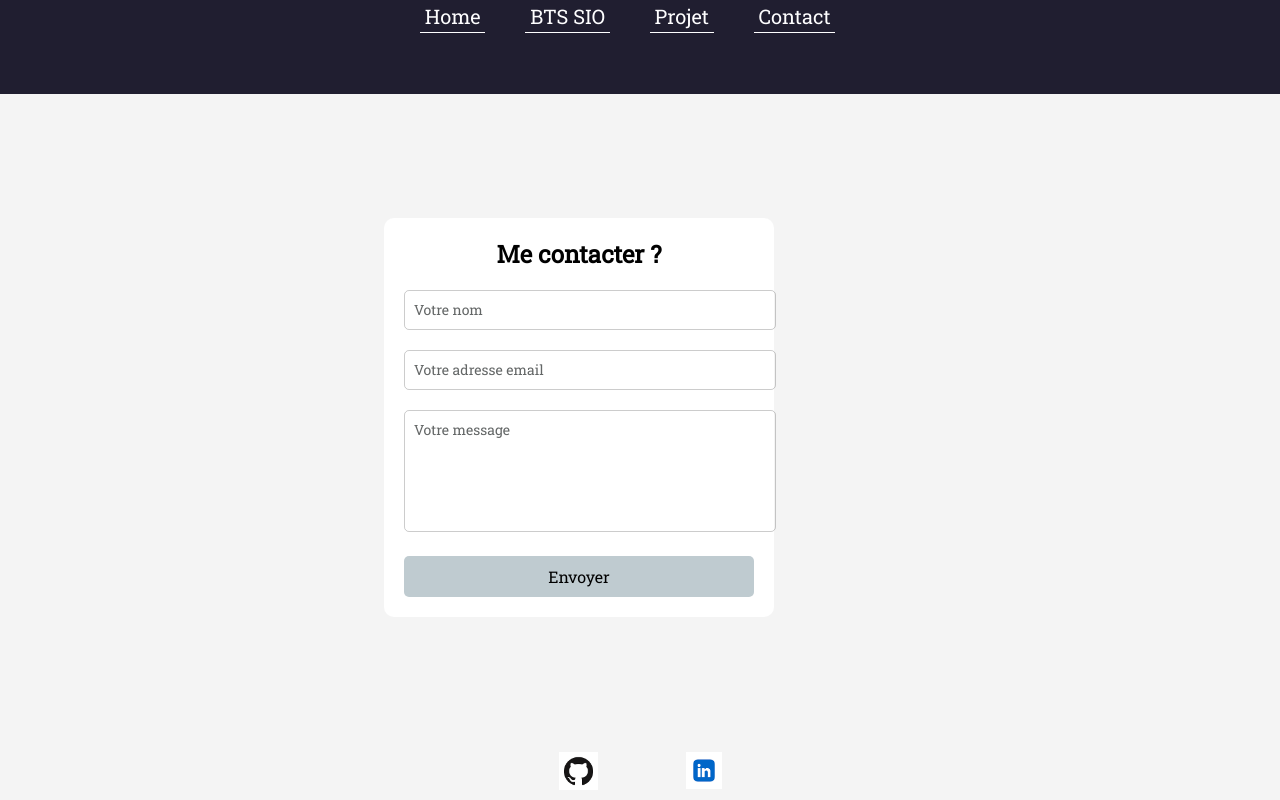
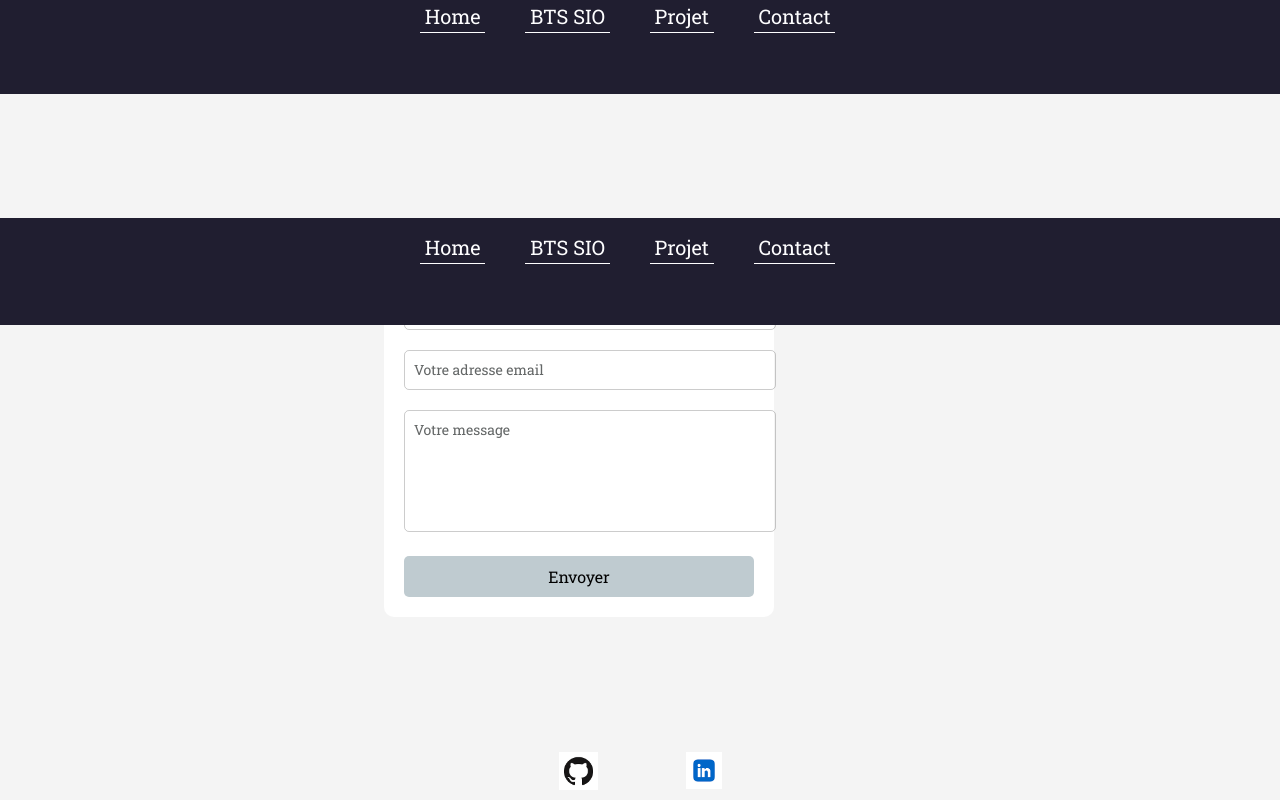
Before and after one commit to Malle02/my_first_react_app, a React (Create React App) app: page /contact in a window 1280 px wide. Shown: the top 800 px of the page. Built offline with nearby package versions, Linux system fonts and the light colour scheme.

Commit message:
add navigation

```diff
--- a/src/App.js
+++ b/src/App.js
@@ -13,7 +13,7 @@ const App = () => {
 
     // <BrowserRouter>
     <div className="APP">
-    {/* <Navigation/> */}
+    <Navigation/>
       <Routes>
         <Route path="/" element={<Home />} />
         <Route path="/bts_sio" element={<Bts_sio />} />
```
